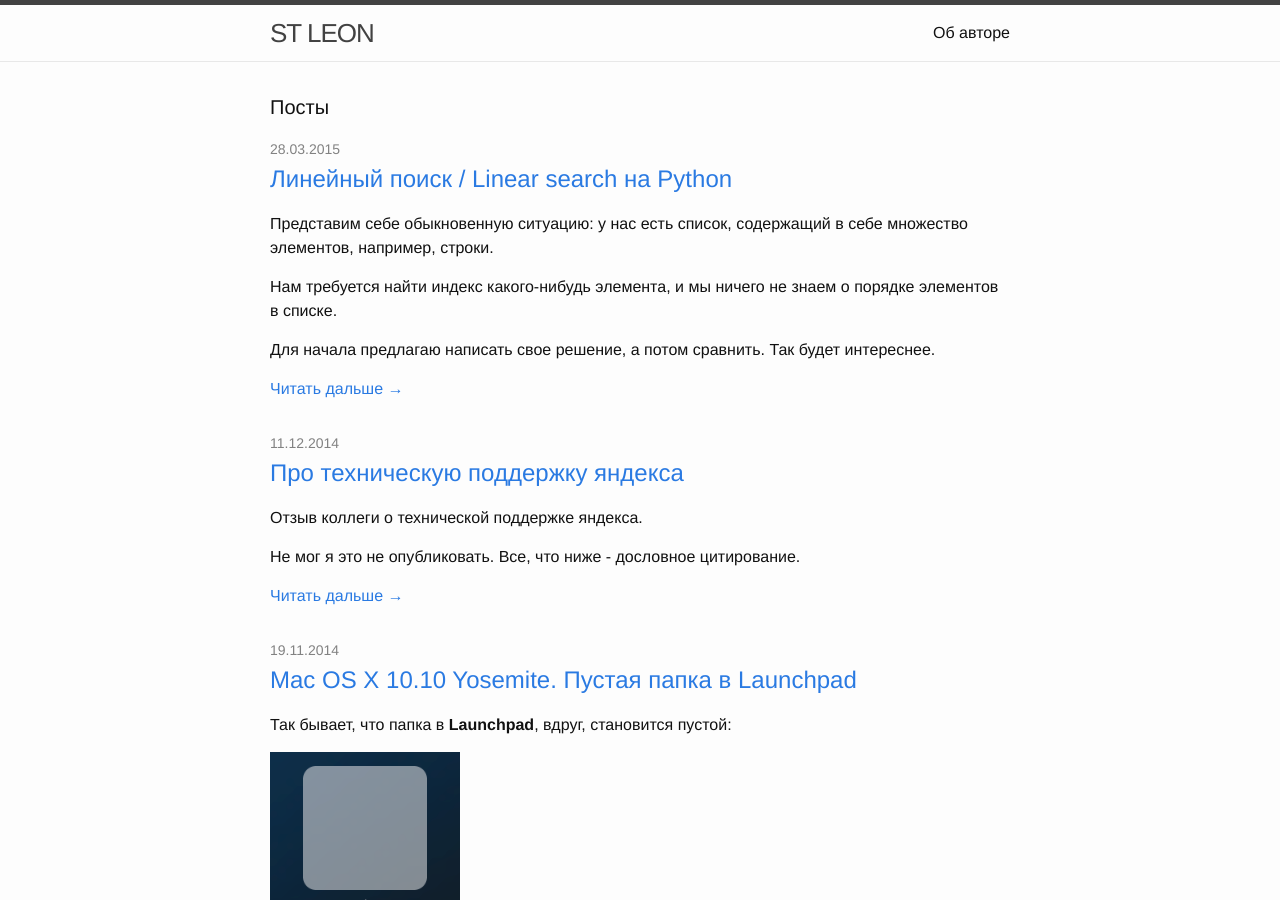
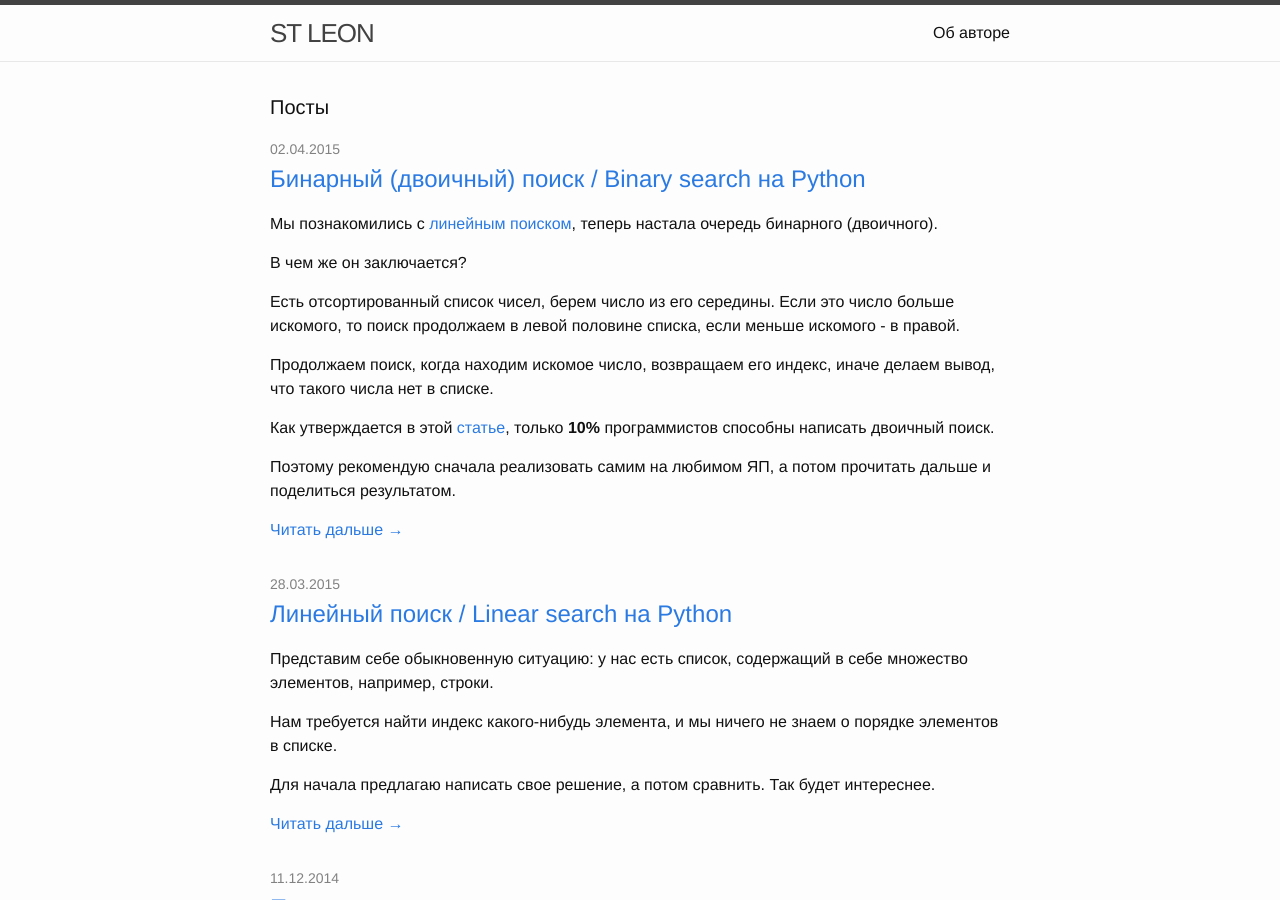
Before and after one commit to stleon/stleon.github.io, a Jekyll site: the page built from index.html, in a window 1280 px wide and 900 px high. Built offline with Jekyll 4.4.1, drawn with Linux system fonts in a browser that asks for light colours; the list of posts is cut into pages by our own code; some of the changed lines change nothing that is shown; some of the changed text lies outside the part shown.

Commit message:
binary search

```diff
--- a/_posts/2015-03-28-linear-search.markdown
+++ b/_posts/2015-03-28-linear-search.markdown
@@ -132,3 +132,5 @@ class TestLinearSearch(unittest.TestCase):
 {% endhighlight %}
 
 Код можно найти [здесь](https://github.com/stleon/algorithms).
+
+Интересно? См. [Бинарный (двоичный) поиск](/blog/binary-search)
--- /dev/null
+++ b/_posts/2015-04-01-binary-search.markdown
@@ -0,0 +1,112 @@
+---
+layout: post
+title:  "Бинарный (двоичный) поиск / Binary search на Python"
+description: "Бинарный (двоичный) поиск на Python"
+date:   2015-04-02 15:23:00
+categories: python algorithms
+permalink: /blog/binary-search
+---
+
+Мы познакомились с [линейным поиском](/blog/linear-search), теперь настала очередь бинарного (двоичного).
+
+В чем же он заключается?
+
+Есть отсортированный список чисел, берем число из его середины. Если это число больше искомого, то поиск продолжаем в левой половине списка, если меньше искомого - в правой.
+
+Продолжаем поиск, когда находим искомое число, возвращаем его индекс, иначе делаем вывод, что такого числа нет в списке.
+
+Как утверждается в этой [статье](https://reprog.wordpress.com/2010/04/19/are-you-one-of-the-10-percent/), только **10%** программистов способны написать двоичный поиск.
+
+Поэтому рекомендую сначала реализовать самим на любимом ЯП, а потом прочитать дальше и поделиться результатом.
+<!--more-->
+
+Возвращаясь к нашей книжной полке, предположим, что все книги отсортированы по автору, слева направо. То есть вначале полки находится книга Ахматовой, а в конце - Шолохов.
+
+Нам же надо найти книгу, автор которой Пушкин.
+
+Берем книгу посередине полки, смотрим, кто является ее автором. С первого раза мы потерпели неудачу, и автором данной книги оказался Тютчев.
+
+Вспоминая, что книги отсортированы по автору, мы понимаем, что правее данной книги искомой нет, следовательно, надо искать левее.
+
+Поэтому из поиска мы исключаем правую половину полки. Теперь возьмем книгу посередине левой половины полки и посмотрим, кто ее автор. Например, Лесков.
+
+Значит, искомая книга находится правее. Далее берем книгу посреди оставшейся части полки. Если это та книга, которую мы искали, то все шикарно, иначе снова исключаем половину (левую или правую, в зависимости от автора) и тд.
+
+В итоге мы либо находим искомую книгу, либо добераемся до такой малой части полки, где не будет ниодной книги. Тогда можем с увереностью сказать, что искомой книги на полке нет.
+
+Скажу сразу, я нигде не нашел стандартного условия, описывающего ситуацию с дубликатами на полке. Поэтому будем считать, что дублей у нас не будет, но если и будут, то будем возвращать первый найденный индекс.
+
+Процедура будет принимать те же входные параметры, что и в [линейном поиске](/blog/linear-search):
+
+{% highlight python %}
+def binary_search(lst, x):
+	lst.sort()
+	pass
+{% endhighlight %}
+
+Здесь мы на всякий случай сортируем список.
+
+**p** и **r** - наши первые границы. **q** - середина рассматриваемого "подсписка", среднее значение суммы **p** и **r**, без дробной части.
+
+{% highlight python %}
+def binary_search(lst, x):
+	lst.sort()
+	p = 0
+	r = len(lst) - 1
+	answer = None
+	while p <= r:
+		q = (p + r) // 2
+		if lst[q] == x:
+			answer = q
+			break
+		elif lst[q] > x:
+			r = q - 1
+		elif lst[q] < x:
+			p = q + 1
+
+	return answer
+
+if __name__ == '__main__':
+	print('='*10, binary_search([0, 1, 2, 3, 4], 2), sep='\n')
+{% endhighlight %}
+
+Искомый элемент найден, если значение середины "подсписка" **lst[q]** равно **x**.
+
+Если **lst[q] > x**, мы исклучаем все элементы справа от **q**.
+
+Если **lst[q] < x**, мы исклучаем все элементы слева до **q**.
+
+Программисты допускают ошибки в следующих ситуациях:
+
+- Есть повторяющиеся элементы.
+- Список либо пуст, либо содержит 1 элемент, либо 2.
+- Искомое число находится в начале или в конце списка.
+- Искомого числа нет в списке.
+
+Поэтому напишем тесты, которые желательно всегда писать в самом начале. Если я что-то забыл или пропустил - пишите, исправлю.
+
+{% highlight python %}
+class TestBinarySearch(unittest.TestCase):
+
+	def testDuplicateElements(self):
+		'''
+		Точно не знаю, должна ли функция возвращать результат 0 или 1. В данный ситуации вернет 1,
+		но можно дописать в коде условие, чтобы проверяло, не является ли элемент слева таким же и тд.
+		И тогда вернуть крайний левый похожий элемент.
+		'''
+		self.assertEqual(binary_search([1, 1, 2, 2, 3, 3, 4], 1), 1, 'Problem with duplicate elements')
+
+	def testListLen(self):
+		self.assertEqual(binary_search([], 1), None, 'Problem with empty list')
+		self.assertEqual(binary_search([5], 5), 0, 'Problem with one element in list')
+		self.assertEqual(binary_search([5, 6], 6), 1, 'Problem with 2 elements in list')
+
+	def testFirstLastElements(self):
+		self.assertEqual(binary_search([0, 1, 2, 3, 4, 5], 0), 0, 'Problem with first element in the list')
+		self.assertEqual(binary_search([0, 1, 2, 3, 4, 5], 5), 5, 'Problem with last element in the list')
+
+	def testNotIn(self):
+		self.assertEqual(binary_search([1, 2], 3), None, 'Element not in list')
+{% endhighlight %}
+
+Код по-прежнему можно найти [здесь](https://github.com/stleon/algorithms).
```
